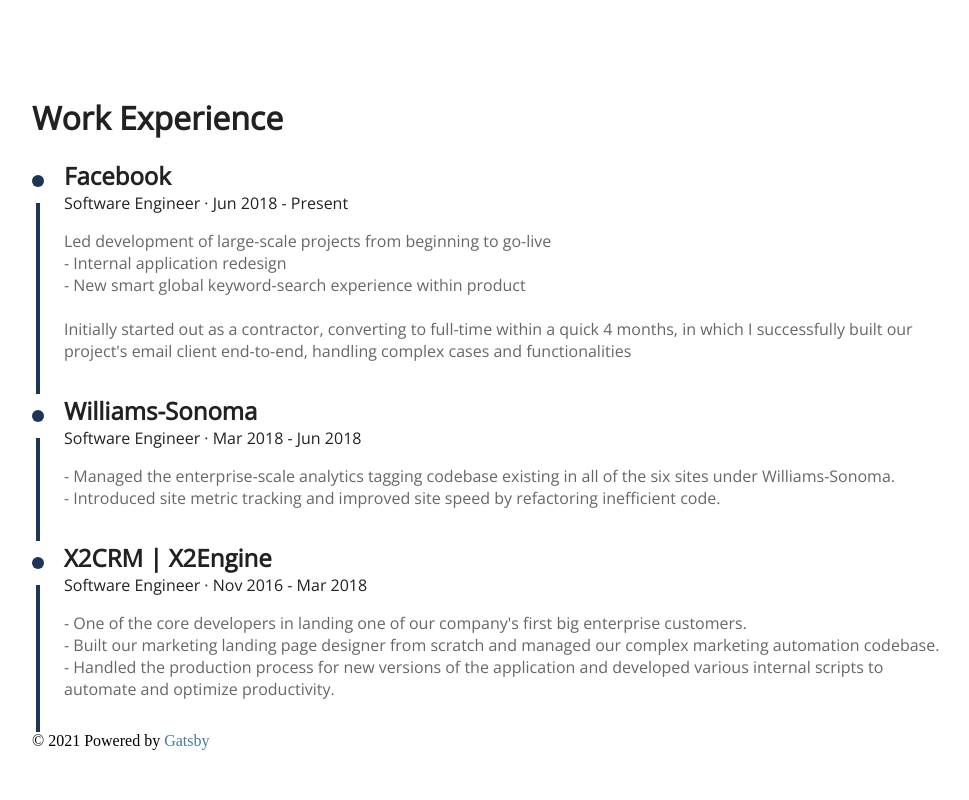
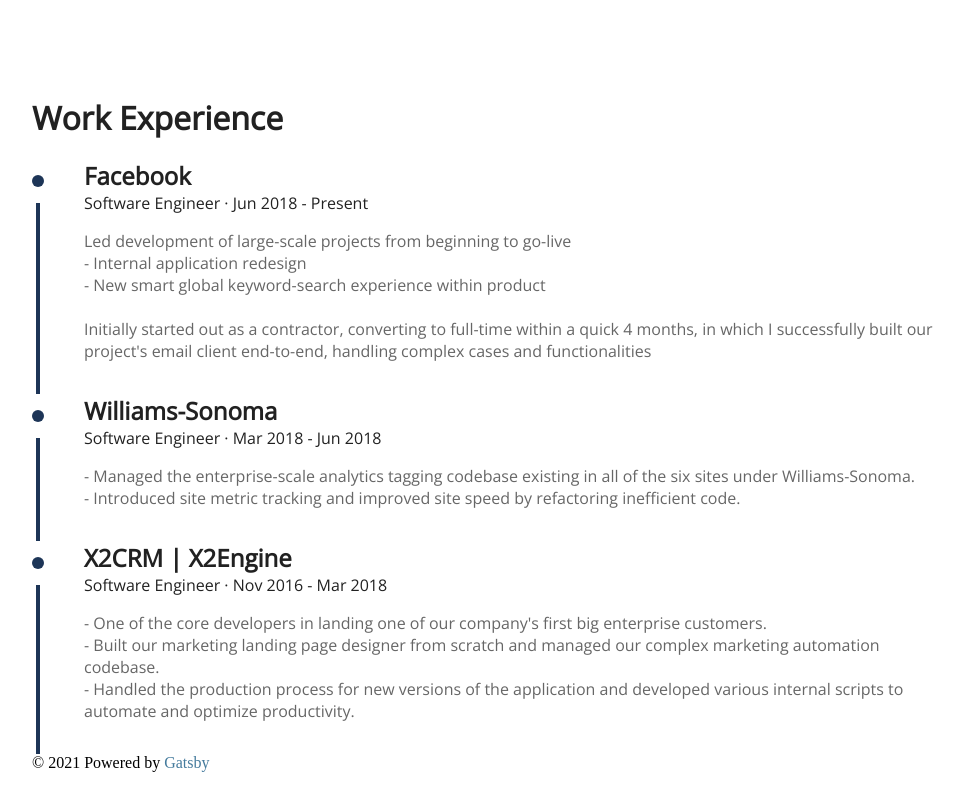
Before and after one commit to isaiah-solo/isaiahsolomon.com, a Gatsby site: page / in a window 1280 px wide. Shown: the part 658-1458 px from the top of the page, without its empty margins (148-1117 px from the left). Before the commit the page ends 1436 px from the top, so only its background shows below. Built offline with nearby package versions, Linux system fonts and the light colour scheme; Gatsby itself is replaced by a stand-in of ours.

Commit message:
add more gap between timeline UI

```diff
--- a/src/components/home/Timeline.tsx
+++ b/src/components/home/Timeline.tsx
@@ -8,7 +8,7 @@
   timelineSection: {
     boxSizing: 'border-box',
     display: 'grid',
-    gridGap: 20,
+    gridGap: 40,
     gridTemplateColumns: 'auto 1fr',
   },
   timelineSectionContent: {
```
